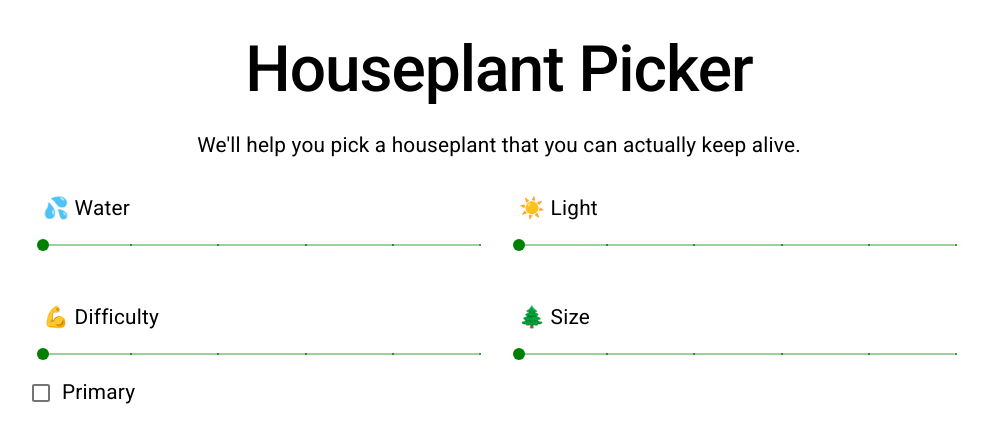
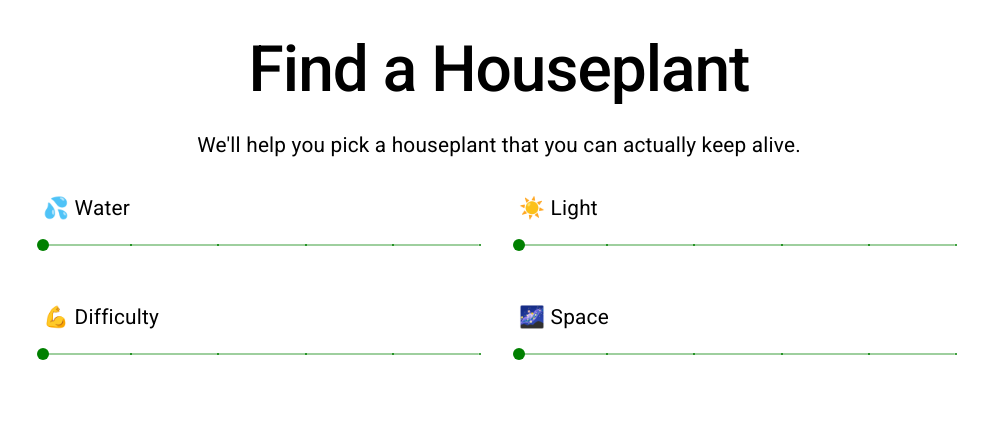
Before and after one commit to vivdlu/houseplant-finder, a React (Create React App) app: page / in a window 1280 px wide. Shown: the top 442 px of the page, without its empty margins (141-1129 px from the left). Built offline with nearby package versions, Linux system fonts and the light colour scheme.

Commit message:
change slider intervals and remove switches

```diff
--- a/public/index.html
+++ b/public/index.html
@@ -25,7 +25,7 @@
       work correctly both with client-side routing and a non-root public URL.
       Learn how to configure a non-root public URL by running `npm run build`.
     -->
-    <title>Pick a Houseplant</title>
+    <title>Find a Houseplant</title>
   </head>
   <body>
     <noscript>You need to enable JavaScript to run this app.</noscript>
--- a/src/components/MainComponent.js
+++ b/src/components/MainComponent.js
@@ -1,5 +1,5 @@
 import React from 'react';
-import { FormGroup, FormControlLabel, Checkbox, Container, Typography, Grid, Slider } from '@material-ui/core';
+import { Container, Typography, Grid, Slider } from '@material-ui/core';
 import { makeStyles } from '@material-ui/styles';
 
 const useStyles = makeStyles({
@@ -24,7 +24,7 @@ function Main() {
       <Grid id="intro-text" className="intro" container>
         <Grid item xs={12}>
           <Typography variant="h1" component="h1" gutterBottom>
-            Houseplant Picker
+            Find a Houseplant
           </Typography>
           <Typography variant="body1" gutterBottom>
             We'll help you pick a houseplant that you can actually keep alive.
@@ -41,10 +41,10 @@ function Main() {
             defaultValue={0}
             aria-labelledby="discrete-slider"
             valueLabelDisplay="auto"
-            step={2}
+            step={1}
             marks
             min={0}
-            max={10}
+            max={5}
             />
         </Grid>
         <Grid item xs={12} sm={6}>
@@ -56,10 +56,10 @@ function Main() {
             defaultValue={0}
             aria-labelledby="discrete-slider"
             valueLabelDisplay="auto"
-            step={2}
+            step={1}
             marks
             min={0}
-            max={10}
+            max={5}
             />
         </Grid>
         <Grid item xs={12} sm={6}>
@@ -71,40 +71,27 @@ function Main() {
             defaultValue={0}
             aria-labelledby="discrete-slider"
             valueLabelDisplay="auto"
-            step={2}
+            step={1}
             marks
             min={0}
-            max={10}
+            max={5}
             />
         </Grid>
         <Grid item xs={12} sm={6}>
           <Typography className="main-body" variant="body2" gutterBottom>
-            &#x1F332; Size
+            	&#x1F30C; Space
           </Typography>
           <Slider
             className={classes.root}
             defaultValue={0}
             aria-labelledby="discrete-slider"
             valueLabelDisplay="auto"
-            step={2}
+            step={1}
             marks
             min={0}
-            max={10}
+            max={5}
             />
         </Grid>
-      </Grid>
-      <Grid className="checkboxes" container spacing={3}>
-      <FormGroup row>
-      <FormControlLabel
-        control={
-          <Checkbox
-            color="green"
-          />
-        }
-        label="Primary"
-        labelPlacement="end"
-      />
-      </FormGroup>
       </Grid>
     </Container>
   );
```
